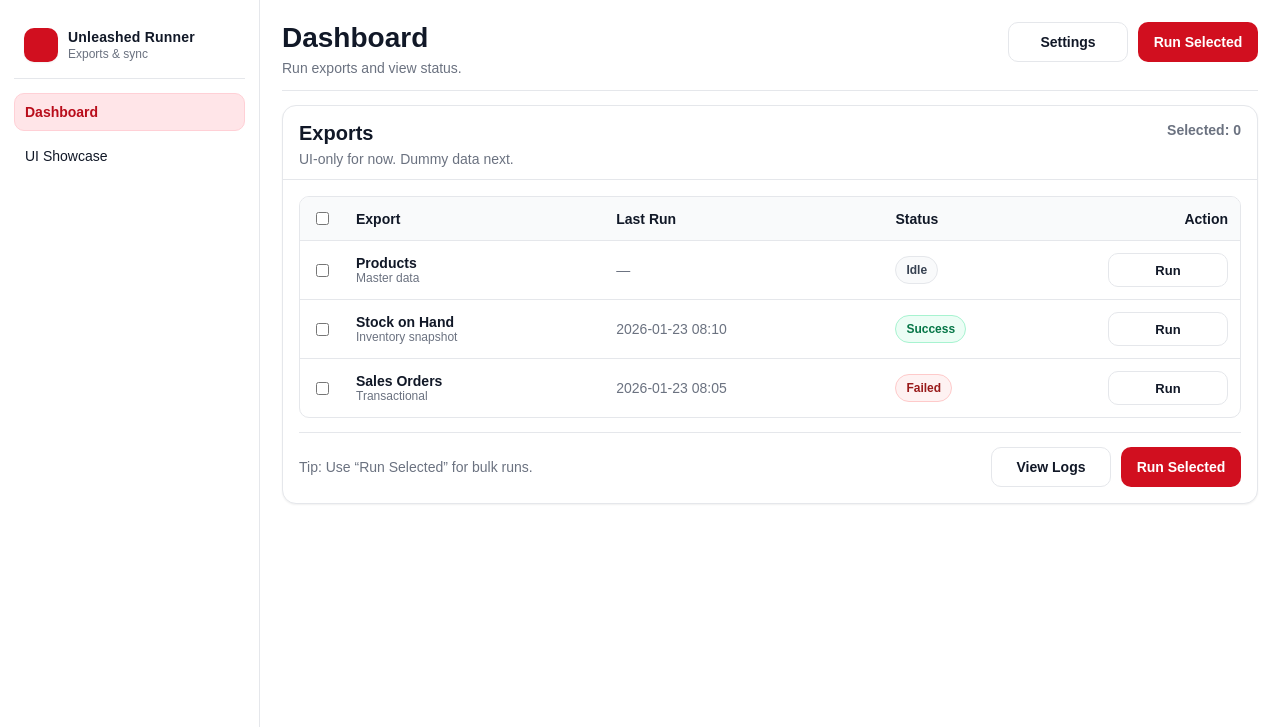
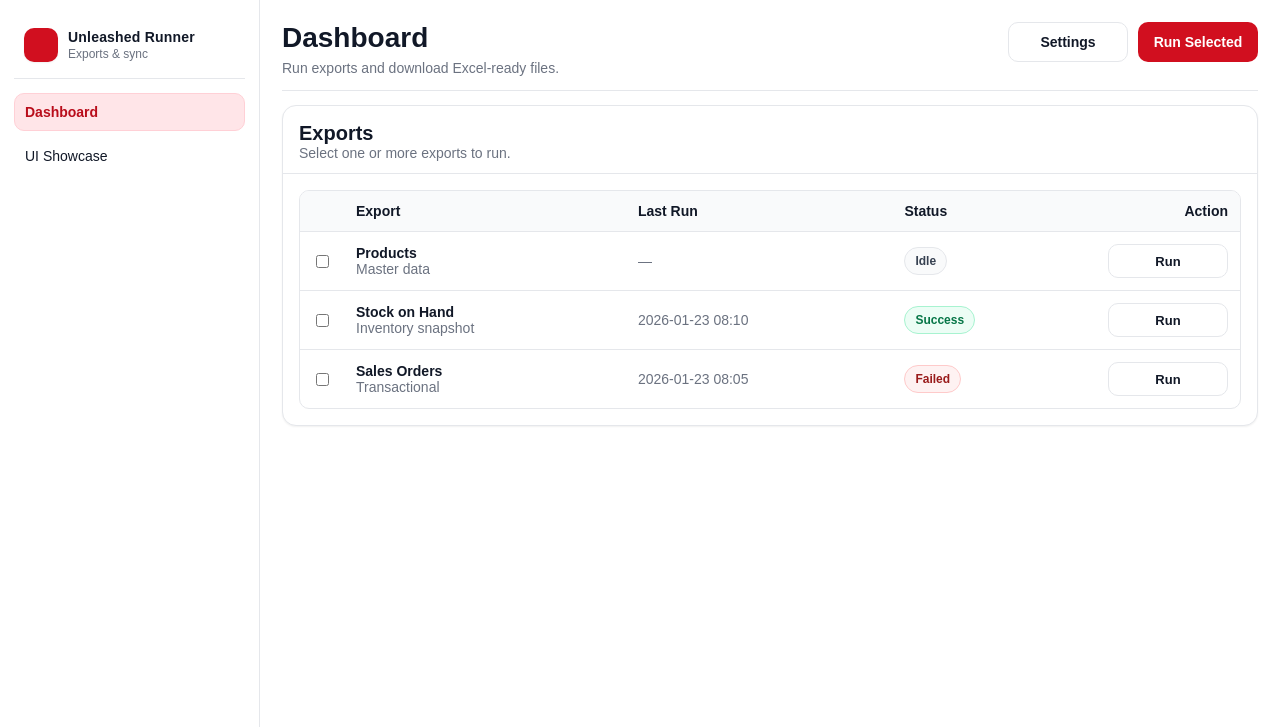
Before and after one commit to LeeKnowles02/unleashed_api, a Flask app: page / in a window 1280 px wide. Shown: the top 727 px of the page. Run offline with Flask 3, Linux system fonts and the light colour scheme.

Commit message:
Prep for making dummy exports to excel

```diff
--- a/app.py
+++ b/app.py
@@ -1,4 +1,6 @@
-from flask import Flask, render_template
+from flask import Flask, render_template, request, Response
+import csv
+import io
 
 app = Flask(__name__)
 
--- a/templates/index.html
+++ b/templates/index.html
@@ -5,12 +5,14 @@
   <div class="space-between">
     <div class="stack-6">
       <h1 class="h1">Dashboard</h1>
-      <div class="muted">Run exports and view status.</div>
+      <div class="muted">Run exports and download Excel-ready files.</div>
     </div>
 
     <div class="row">
       <button class="btn btn-secondary btn-md" type="button">Settings</button>
-      <button class="btn btn-primary btn-md" type="button">Run Selected</button>
+      <button class="btn btn-primary btn-md" type="submit" form="bulkRunForm">
+        Run Selected
+      </button>
     </div>
   </div>
 
@@ -18,27 +20,18 @@
 
   <div class="card">
     <div class="card-header">
-      <div class="space-between">
-        <div class="stack-6">
       <h2 class="h2">Exports</h2>
-          <div class="muted">UI-only for now. Dummy data next.</div>
-        </div>
-
-        <div class="muted" style="font-weight: 700;">
-          Selected: 0
-        </div>
-      </div>
+      <div class="muted">Select one or more exports to run.</div>
     </div>
 
     <div class="card-body">
+      <!-- BULK FORM -->
+      <form id="bulkRunForm" method="post" action="/run-selected">
         <div class="table-wrap">
           <table>
             <thead>
               <tr>
-              <th class="th-tight">
-                <!-- Select all (UI only for now) -->
-                <input type="checkbox" aria-label="Select all exports" />
-              </th>
+                <th class="th-tight"></th>
                 <th>Export</th>
                 <th>Last Run</th>
                 <th>Status</th>
@@ -49,60 +42,63 @@
             <tbody>
               <tr>
                 <td class="td-tight">
-                <input type="checkbox" aria-label="Select Products" />
+                  <input type="checkbox" name="exports" value="products">
                 </td>
                 <td>
-                <div style="font-weight: 800;">Products</div>
-                <div class="muted" style="font-size: 12px;">Master data</div>
+                  <strong>Products</strong>
+                  <div class="muted">Master data</div>
                 </td>
                 <td class="muted">—</td>
                 <td><span class="pill pill-neutral">Idle</span></td>
                 <td class="td-action">
-                <button class="btn btn-secondary btn-sm" type="button">Run</button>
+                  <!-- SINGLE RUN -->
+                  <form method="post" action="/run-single">
+                    <input type="hidden" name="export" value="products">
+                    <button class="btn btn-secondary btn-sm">Run</button>
+                  </form>
                 </td>
               </tr>
 
               <tr>
                 <td class="td-tight">
-                <input type="checkbox" aria-label="Select Stock on Hand" />
+                  <input type="checkbox" name="exports" value="stock_on_hand">
                 </td>
                 <td>
-                <div style="font-weight: 800;">Stock on Hand</div>
-                <div class="muted" style="font-size: 12px;">Inventory snapshot</div>
+                  <strong>Stock on Hand</strong>
+                  <div class="muted">Inventory snapshot</div>
                 </td>
                 <td class="muted">2026-01-23 08:10</td>
                 <td><span class="pill pill-success">Success</span></td>
                 <td class="td-action">
-                <button class="btn btn-secondary btn-sm" type="button">Run</button>
+                  <form method="post" action="/run-single">
+                    <input type="hidden" name="export" value="stock_on_hand">
+                    <button class="btn btn-secondary btn-sm">Run</button>
+                  </form>
                 </td>
               </tr>
 
               <tr>
                 <td class="td-tight">
-                <input type="checkbox" aria-label="Select Sales Orders" />
+                  <input type="checkbox" name="exports" value="sales_orders">
                 </td>
                 <td>
-                <div style="font-weight: 800;">Sales Orders</div>
-                <div class="muted" style="font-size: 12px;">Transactional</div>
+                  <strong>Sales Orders</strong>
+                  <div class="muted">Transactional</div>
                 </td>
                 <td class="muted">2026-01-23 08:05</td>
                 <td><span class="pill pill-danger">Failed</span></td>
                 <td class="td-action">
-                <button class="btn btn-secondary btn-sm" type="button">Run</button>
+                  <form method="post" action="/run-single">
+                    <input type="hidden" name="export" value="sales_orders">
+                    <button class="btn btn-secondary btn-sm">Run</button>
+                  </form>
                 </td>
               </tr>
+
             </tbody>
           </table>
         </div>
-
-      <div class="exports-footer">
-        <div class="muted">Tip: Use “Run Selected” for bulk runs.</div>
-        <div class="row">
-          <button class="btn btn-secondary btn-md" type="button">View Logs</button>
-          <button class="btn btn-primary btn-md" type="button">Run Selected</button>
-        </div>
-      </div>
-
+      </form>
     </div>
   </div>
 {% endblock %}
```
Lines whose indentation alone changed are shown as unchanged.
